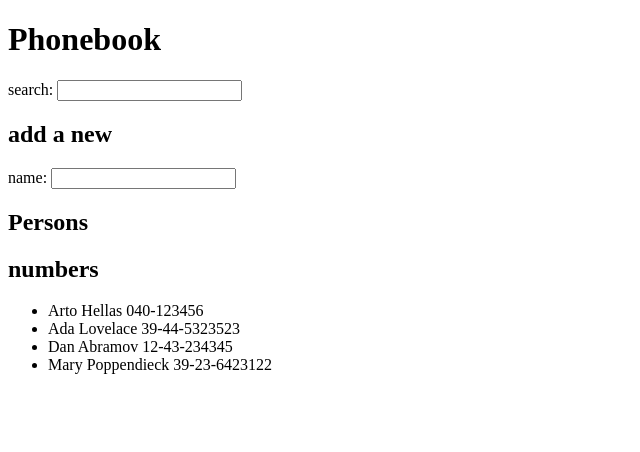
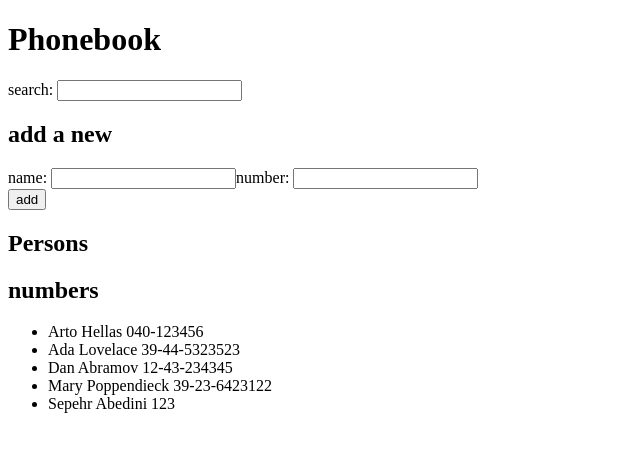
Before and after one commit to amirabedinii/fullstack-open, a React (Vite) app in the folder part2/phonebook/: page / in a window 1280 px wide. Shown: the top 452 px of the page, without its empty margins (0-640 px from the left). Built offline with nearby package versions, Linux system fonts and the light colour scheme; data requests are answered from the project's data file.

Commit message:
add part2.12

```diff
--- a/part2/phonebook/db.json
+++ b/part2/phonebook/db.json
@@ -1,5 +1,5 @@
 {
-    "persons":[
+  "persons": [
     {
       "name": "Arto Hellas",
       "number": "040-123456",
@@ -19,6 +19,11 @@
       "name": "Mary Poppendieck",
       "number": "39-23-6423122",
       "id": "4"
+    },
+    {
+      "id": "d847",
+      "name": "Sepehr Abedini",
+      "number": "123"
     }
   ]
 }
--- a/part2/phonebook/src/App.jsx
+++ b/part2/phonebook/src/App.jsx
@@ -28,9 +28,19 @@ const App = () => {
       );
       return;
     }
-    setPersons(persons.concat({ name: newName, number: newNumber }));
-    setNewName("");
-    setNewNumber("");
+    axios
+      .post("http://localhost:3001/persons", {
+        name: newName,
+        number: newNumber,
+      })
+      .then((response) => {
+        setPersons(persons.concat(response.data));
+        setNewName("");
+        setNewNumber("");
+      })
+      .catch((error) => {
+        alert(`${newName} already exists in the phonebook`);
+      });
   };
 
   useEffect(() => {
--- a/part2/phonebook/src/components/PersonForm.jsx
+++ b/part2/phonebook/src/components/PersonForm.jsx
@@ -5,6 +5,11 @@ const PersonForm = ({ newName, newNumber, handleNameChange, handleNumberChange,
         <div>
           <label htmlFor="name">name: </label>
           <input id="name" value={newName} onChange={handleNameChange} />
+          <label htmlFor="number">number: </label>
+          <input id="number" value={newNumber} onChange={handleNumberChange} />
+        </div>
+        <div>
+          <button type="submit">add</button>
         </div>
       </form>
     </div>
```
Lines whose indentation alone changed are shown as unchanged.
